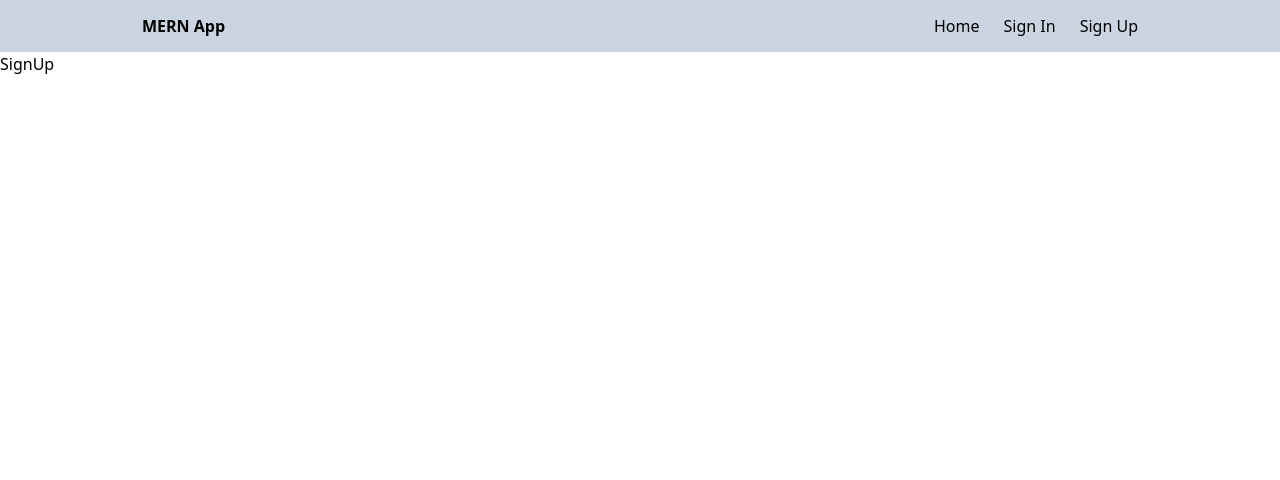
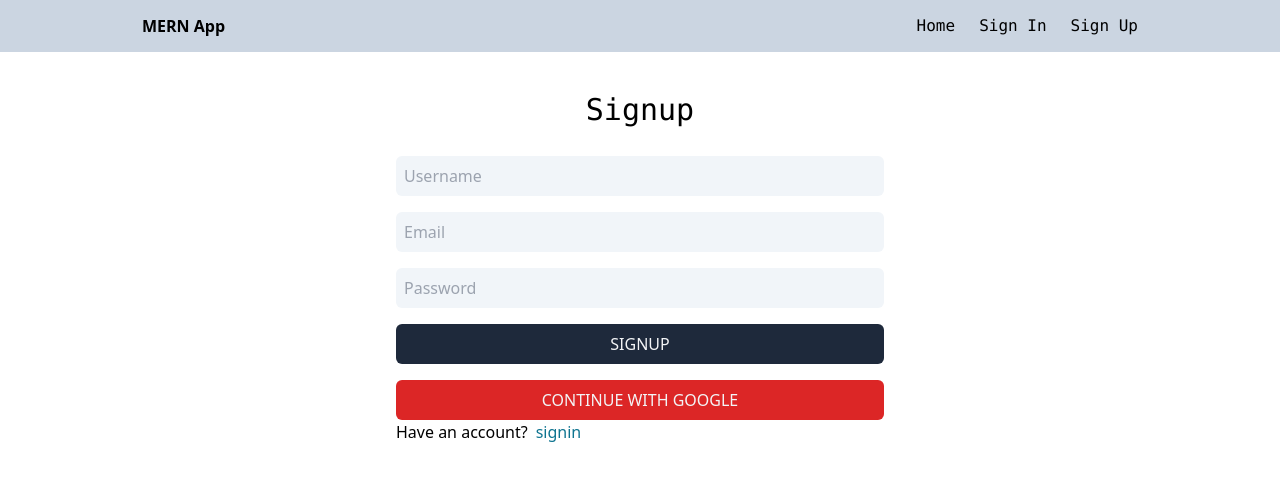
Before and after one commit to Vasanth375/secure-flow, a React (Vite) app in the folder client/: page /signup in a window 1280 px wide. Shown: the top 480 px of the page. Built offline with nearby package versions, Linux system fonts and the light colour scheme.

Commit message:
UI Upgraded

```diff
--- a/client/src/Pages/SignUp.jsx
+++ b/client/src/Pages/SignUp.jsx
@@ -1,5 +1,39 @@
-import React from "react";
-
+import { Link } from "react-router-dom";
 export default function SignUp() {
-  return <div>SignUp</div>;
+  return (
+    <div className="max-w-lg p-3 mx-auto min-w-max">
+      <div className="font-mono text-3xl text-center my-7">Signup</div>
+      <form className="flex flex-col gap-4">
+        <input
+          className="justify-center p-2 rounded-md bg-slate-100"
+          placeholder="Username"
+        ></input>
+        <input
+          className="p-2 rounded-md bg-slate-100"
+          placeholder="Email"
+          type="email"
+        ></input>
+        <input
+          className="p-2 rounded-md bg-slate-100"
+          placeholder="Password"
+          type="password"
+        ></input>
+        <button
+          className="p-2 text-gray-100 uppercase rounded-md bg-slate-800 hover:bg-slate-900"
+          type="submit"
+        >
+          Signup
+        </button>
+        <button className="p-2 text-gray-100 uppercase bg-red-600 rounded-md hover:bg-red-800">
+          continue with google
+        </button>
+      </form>
+      <div className="flex gap-2">
+        <p>Have an account?</p>
+        <Link to={"/signup"}>
+          <span className="text-cyan-700">signin</span>
+        </Link>
+      </div>
+    </div>
+  );
 }
--- a/client/src/components/Header.jsx
+++ b/client/src/components/Header.jsx
@@ -1,14 +1,13 @@
-import React from "react";
 import { Link } from "react-router-dom";
 
 export default function Header() {
   return (
-    <div className="bg-slate-300">
-      <div className="flex items-center justify-between p-3.5 mx-auto max-w-5xl">
+    <div className=" bg-slate-300">
+      <div className="flex items-center justify-between p-3.5 mx-auto max-w-5xl gap-2">
         <Link to={"/"}>
-          <h1 className="font-bold">MERN App</h1>
+          <h1 className="font-semibold">MERN App</h1>
         </Link>
-        <ul className="flex gap-6">
+        <ul className="flex gap-6 font-mono">
           <Link to={"/"}>
             <li>Home</li>
           </Link>
```
